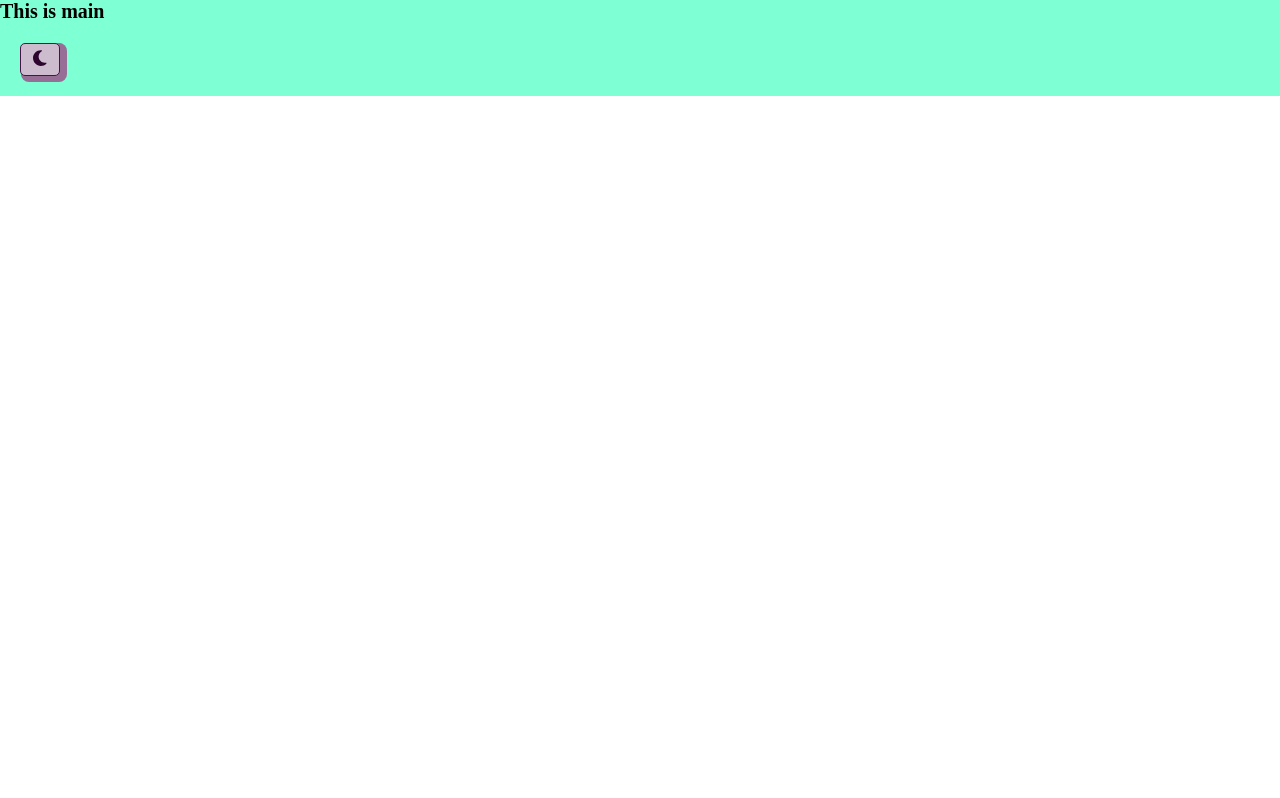
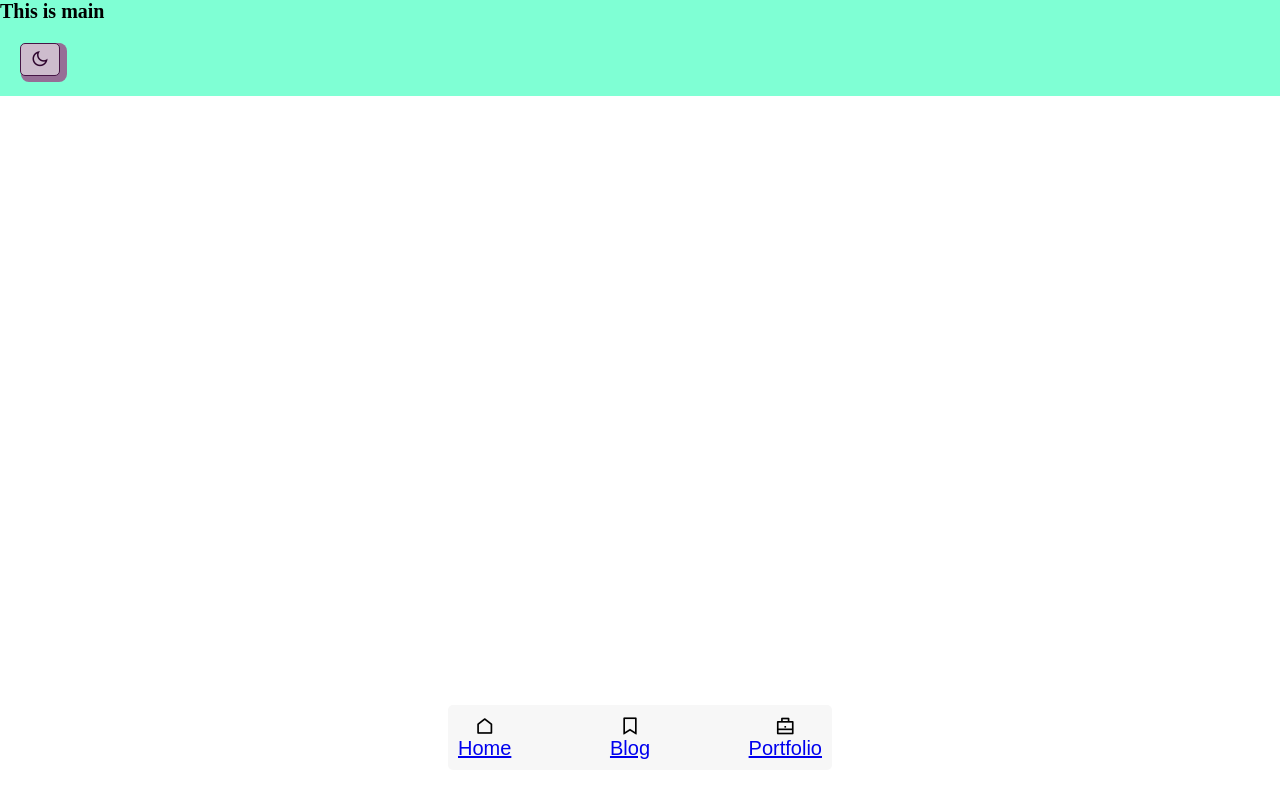
Before and after one commit to alex-j-garcia/blog, a React (Create React App) app: page / in a window 1280 px wide. Built offline with nearby package versions, Linux system fonts and the light colour scheme.

Commit message:
Replace fontawesome with remixicons

```diff
--- a/package.json
+++ b/package.json
@@ -3,14 +3,13 @@
   "version": "0.1.0",
   "private": true,
   "dependencies": {
-    "@fortawesome/free-solid-svg-icons": "^6.2.0",
-    "@fortawesome/react-fontawesome": "^0.2.0",
     "@testing-library/jest-dom": "^5.16.5",
     "@testing-library/react": "^13.4.0",
     "@testing-library/user-event": "^13.5.0",
     "react": "^18.2.0",
     "react-dom": "^18.2.0",
     "react-scripts": "5.0.1",
+    "remixicon": "^2.5.0",
     "web-vitals": "^2.1.4"
   },
   "scripts": {
--- a/src/App.js
+++ b/src/App.js
@@ -1,12 +1,14 @@
 import React from 'react';
 import './App.css';
 import Main from './components/Main/Main';
+import Menu from './components/Menu/Menu'
 import { ThemeContextProvider } from './ThemeContext';
 
 function App() {
   return (
     <ThemeContextProvider>
       <Main />
+      <Menu />
     </ThemeContextProvider>
   );
 }
--- a/src/components/Main/Main.js
+++ b/src/components/Main/Main.js
@@ -1,9 +1,6 @@
 import React, {useContext} from 'react';
 import { ThemeContext } from '../../ThemeContext';
 import './Main.css'
-import { FontAwesomeIcon } from '@fortawesome/react-fontawesome';
-import { faMoon } from '@fortawesome/free-solid-svg-icons';
-import { faSun } from '@fortawesome/free-solid-svg-icons';
 
 function Main() {
   const { theme, toggleTheme } = useContext(ThemeContext);
@@ -19,10 +16,9 @@ function Main() {
 function Button({ theme, handleClick }) {
   return (
     <button onClick={handleClick}>
-      {
-        theme === 'dark' ?
-          <FontAwesomeIcon icon={faSun} /> :
-          <FontAwesomeIcon icon={faMoon} />
+      {theme === 'dark' ?
+        <i class="ri-sun-line"></i> :
+        <i class="ri-moon-line"></i>
       }
     </button>
   );
--- /dev/null
+++ b/src/components/Menu/Menu.css
@@ -0,0 +1,28 @@
+.Menu {
+    position: absolute;
+    bottom: 30px;
+    left: 25%;
+    right: 25%;
+
+    width: 30%;
+    padding: 10px;
+    margin: 0 auto;
+    border-radius: 5px;
+
+    font-size: 2rem;
+    font-family: sans-serif;
+    background-color: #f7f7f7;
+}
+
+.Menu > ul {
+    display: flex;
+    justify-content: space-between;
+
+    list-style-type: none;
+}
+
+.Menu-item-container {
+    display: flex;
+    flex-direction: column;
+    align-items: center;
+}
--- a/src/components/Menu/Menu.js
+++ b/src/components/Menu/Menu.js
@@ -1,24 +1,38 @@
 import React from 'react';
-import { FontAwesomeIcon } from '@fortawesome/react-fontawesome';
-import { faBriefcase } from '@fortawesome/free-solid-svg-icons';
+import './Menu.css'
+import 'remixicon/fonts/remixicon.css';
 
 function Menu(props) {
+  const menuConfig = [
+    ['Home', 'home'],
+    ['Blog', 'bookmark'],
+    ['Portfolio', 'briefcase']
+  ];
+  const menuItems = menuConfig.map(([item, icon]) => (
+    <li className="Menu-item">
+      <div className="Menu-item-container">
+        <i class={`ri-${icon}-line`}></i>
+        <a href='/'>{item}</a>
+      </div>
+    </li>
+  ));
+
   return (
-    <nav>
+    <nav className="Menu">
       <ul>
+        {menuItems}
+        {/* <li className="Menu-item">
+          <i class="ri-home-line"></i>
+          <a href='/'>Home</a>
+        </li>
         <li>
+          <i class="ri-bookmark-line"></i>
           <a href='/'>Blog</a>
         </li>
         <li>
-          <a href='/'>About</a>
-        </li>
-        <li>
+          <i class="ri-briefcase-line"></i>
           <a href='/'>Portfolio</a>
-        </li>
-        <li>
-          <a href='/'>Resume</a>
-          <FontAwesomeIcon icon={faBriefcase} />
-        </li>
+        </li> */}
       </ul>
     </nav>
   );
```
Also changed, not shown: 1 other file (tests, documents, lock files or other folders).
